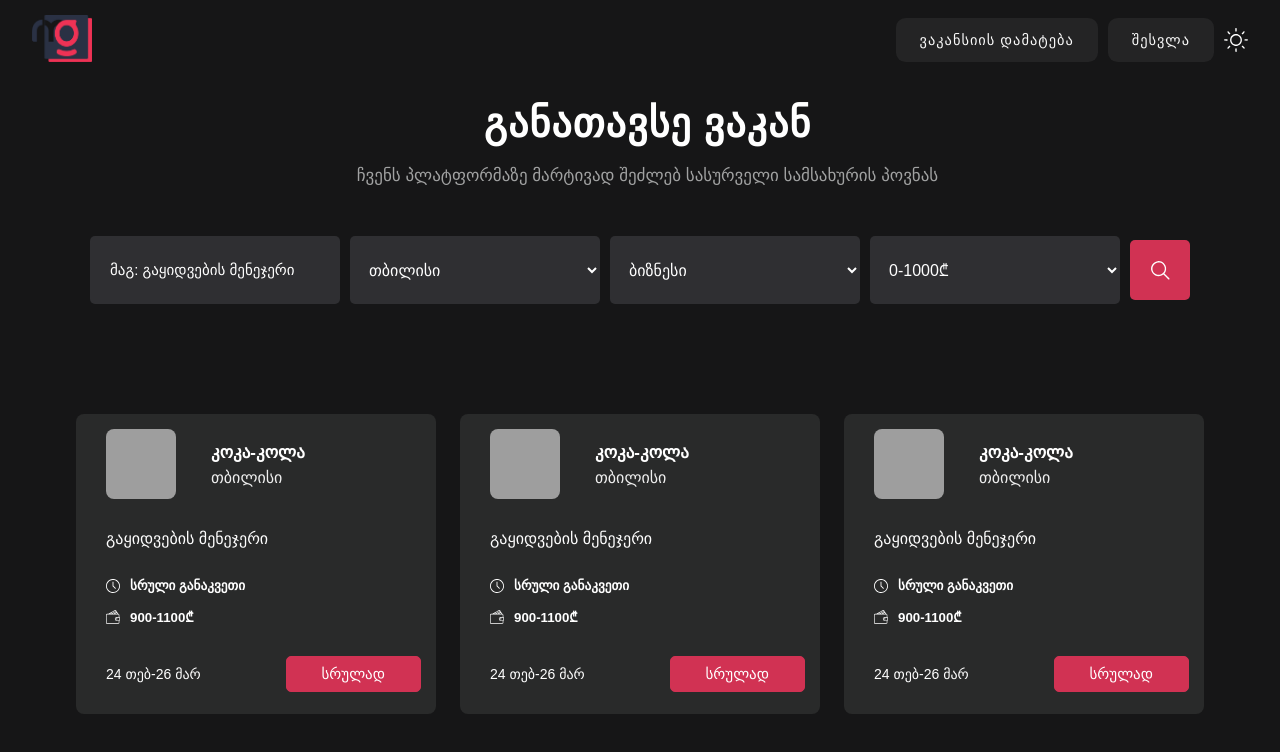
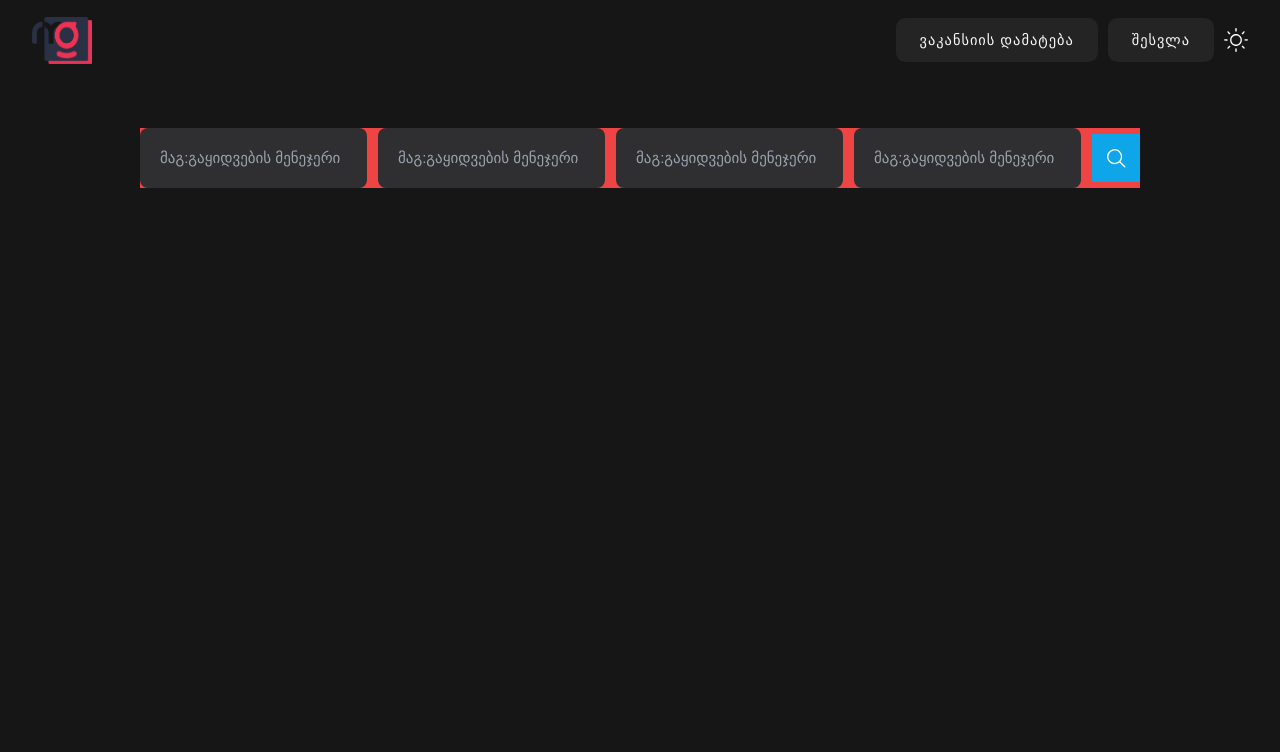
Before and after one commit to mchedlo14/mg, a React (Vite) app in the folder react/: page /jobs in a window 1280 px wide. Shown: the top 752 px of the page. Built offline with nearby package versions, Linux system fonts and the light colour scheme; no server answers; grey boxes are pictures that could not be loaded.

Commit message:
added tailwind cjs file

```diff
--- a/react/package.json
+++ b/react/package.json
@@ -35,6 +35,9 @@
     "@types/react": "^18.0.27",
     "@types/react-dom": "^18.0.10",
     "@vitejs/plugin-react": "^3.1.0",
+    "autoprefixer": "^10.4.13",
+    "postcss": "^8.4.21",
+    "tailwindcss": "^3.2.7",
     "vite": "^4.1.0"
   }
 }
--- /dev/null
+++ b/react/postcss.config.cjs
@@ -0,0 +1,6 @@
+module.exports = {
+  plugins: {
+    tailwindcss: {},
+    autoprefixer: {},
+  },
+}
--- a/react/src/App.jsx
+++ b/react/src/App.jsx
@@ -22,11 +22,12 @@
 import RegisterPage, { countryApi } from "./pages/register";
 import UserPage from "./pages/user";
 import TermsAndConditionsPage from "./pages/terms_conditions";
-import JobsForm from './components/jobsform/JobsForm'
+import JobsForm from "./components/jobsform/JobsForm";
 // Style
 import "./styles/main.scss";
 import UserLayout from "./components/layout/UserLayout";
 import JobDetail from "./pages/job_detail/JobDetail";
+import "./index.css";
 
 const router = createBrowserRouter(
     createRoutesFromElements(
@@ -59,7 +60,7 @@
             <Route path="jobdetail" element={<JobDetail />}/> */}
             <Route path="jobs" element={<Jobs />}></Route>
             <Route path="jobs/:id" element={<JobDetail />} />
-            <Route path="addjobs" element={<JobsForm />}/>
+            <Route path="addjobs" element={<JobsForm />} />
 
             {/* Footer */}
             <Route
--- a/react/src/components/jobsform/JobsForm.scss
+++ b/react/src/components/jobsform/JobsForm.scss
@@ -1,4 +1,4 @@
-section{
+section {
     width: 100%;
     .jobs-form-wrapper {
         max-width: 1400px;
@@ -6,14 +6,14 @@
         height: max-content;
         // min-height:100px;
         background-color: #262727;
-        box-shadow: 2px 2px 5px 4px rgba(41,42,42,0.38);
+        box-shadow: 2px 2px 5px 4px rgba(41, 42, 42, 0.38);
         border-radius: 6px;
         margin: 0 auto;
         margin-top: 200px;
         margin-bottom: 100px;
         display: flex;
         flex-direction: column;
-        .text-area-container{
+        .text-area-container {
             display: flex;
             flex-direction: column;
         }
@@ -61,11 +61,10 @@
                 padding: 20px;
                 gap: 1em;
 
-                div{
+                div {
                     display: flex;
                     justify-content: space-between;
                 }
-
 
                 @media (max-width: 1450px) {
                     flex-wrap: wrap;
@@ -73,7 +72,7 @@
                     height: auto;
                 }
 
-                button{
+                button {
                     margin-top: 30px;
                     padding: 12px 10px;
                     background-color: #ee3255;
@@ -83,7 +82,7 @@
                     border-radius: 4px;
                     cursor: pointer;
 
-                    &:hover{
+                    &:hover {
                         background-color: #fd234b;
                         transition: all 0.5s;
                     }
@@ -94,7 +93,7 @@
                     flex-direction: column;
                     margin-top: 15px;
 
-                    .error-sapn{
+                    .error-sapn {
                         color: #ee3255;
                         font-size: 12px;
                         padding-top: 5px;
@@ -120,7 +119,6 @@
                         @media (max-width: 1450px) {
                             width: 700px;
                         }
-
 
                         @media (max-width: 768px) {
                             width: 568px;
@@ -170,7 +168,6 @@
                             width: 700px;
                         }
 
-
                         @media (max-width: 768px) {
                             width: 568px;
                         }
@@ -193,19 +190,15 @@
 
                     .range-input {
                         width: 200px;
-
-
                     }
 
                     div {
                         display: flex;
                         gap: 5px;
 
-
                         @media (max-width: 1450px) {
                             width: 700px;
                         }
-
 
                         @media (max-width: 768px) {
                             width: 568px;
@@ -256,7 +249,6 @@
                             width: 700px;
                         }
 
-
                         @media (max-width: 768px) {
                             width: 568px;
                         }
@@ -280,14 +272,12 @@
                     .checkbox-container {
                         display: flex;
                         background-color: red;
-                        justify-content: start;
+                        justify-content: flex-start;
                     }
                 }
             }
         }
     }
-
-
 }
 
 ::-webkit-calendar-picker-indicator {
--- a/react/src/components/weather/Weather.scss
+++ b/react/src/components/weather/Weather.scss
@@ -16,7 +16,7 @@
         height: 40px;
         display: flex;
         align-items: center;
-        justify-content: start;
+        justify-content: flex-start;
 
         .celsius {
             color: #999;
--- /dev/null
+++ b/react/src/index.css
@@ -0,0 +1,3 @@
+@tailwind base;
+@tailwind components;
+@tailwind utilities;
--- a/react/src/pages/jobs/Jobs.jsx
+++ b/react/src/pages/jobs/Jobs.jsx
@@ -11,9 +11,20 @@
     const router = useNavigate()
 
     return (
-        <section className="jobs-wrapper">
+        <section className="w-75 mx-auto bg-yellow-400 mt-32">
+            {/* title container */}
+            <div className="w-75 h-3.75 bg-red-500 mx-auto flex items-center justify-between">
+                <input placeholder="მაგ:გაყიდვების მენეჯერი" className="w-54 h-3.75 rounded-lg outline-0 pl-5 bg-jobsInputBg text-white"/>
+                <input placeholder="მაგ:გაყიდვების მენეჯერი" className="w-54 h-3.75 rounded-lg outline-0 pl-5 bg-jobsInputBg text-white"/>
+                <input placeholder="მაგ:გაყიდვების მენეჯერი" className="w-54 h-3.75 rounded-lg outline-0 pl-5 bg-jobsInputBg text-white"/>
+                <input placeholder="მაგ:გაყიდვების მენეჯერი" className="w-54 h-3.75 rounded-lg outline-0 pl-5 bg-jobsInputBg text-white"/>
 
-            <div className="title-wrapper">
+                <div className="flex items-center justify-center bg-sky-500 w-12 h-12 cursor-pointer">
+                    <img src={searchIcon}/>
+                </div>
+            </div>
+
+            {/* <div className="title-wrapper">
                 <h3>
                     <Typewriter
                         words={[
@@ -27,136 +38,8 @@
                     ჩვენს პლატფორმაზე მარტივად შეძლებ სასურველი სამსახურის
                     პოვნას
                 </p>
-            </div>
+            </div> */}
 
-            <div className="jobs-search-wrapper">
-                <div className="jobs-search-first-box">
-                    <div>
-                        <input placeholder="მაგ: გაყიდვების მენეჯერი" />
-                    </div>
-                    <div>
-                        <select>
-                            <option disabled>აირჩიე ქალაქი</option>
-                            <option>თბილისი</option>
-                            <option>ქუთაისი</option>
-                        </select>
-                    </div>
-                </div>
-                <div className="jobs-search-second-box">
-                <div>
-                    <select>
-                        <option disabled>კატეგორია</option>
-                        <option>ბიზნესი</option>
-                        <option>უცხო ენები</option>
-                    </select>
-                </div>
-                <div>
-                    <select>
-                        <option disabled>ანაზღაურება</option>
-                        <option>0-1000₾</option>
-                        <option>1001-2000₾</option>
-                        <option>2001₾+</option>
-                    </select>
-                </div>
-                </div>
-                <div className="jobs-search-container">
-                    <img src={searchIcon} alt="search" />
-                </div>
-            </div>
-
-            <div className="jobs-list-wrapper">
-                <div className="jobs-list-container">
-                    <div className="job-card">
-                        <div className="card-title">
-                            <img src="https://www.epam.com/etc/designs/epam-core/images/common/logo.png" />
-                            <div>
-                                <h3>კოკა-კოლა</h3>
-                                <p>თბილისი</p>
-                            </div>
-                        </div>
-
-                        <h6>გაყიდვების მენეჯერი</h6>
-
-                        <div className="card-detail">
-                            <div>
-                                <img src={clockIcon} alt="clock icon" />
-                                <h5>სრული განაკვეთი</h5>
-                            </div>
-
-                            <div>
-                                <img src={walletIcon} alt="clock icon" />
-                                <h5>900-1100₾</h5>
-                            </div>
-                        </div>
-
-                        <div className="date-wrapper">
-                            <p>24 თებ-26 მარ</p>
-                            <button>სრულად</button>
-                        </div>
-                    </div>
-
-                    <div className="job-card">
-                        <div className="card-title">
-                            <img src="https://www.epam.com/etc/designs/epam-core/images/common/logo.png" />
-                            <div>
-                                <h3>კოკა-კოლა</h3>
-                                <p>თბილისი</p>
-                            </div>
-                        </div>
-
-                        <h6>გაყიდვების მენეჯერი</h6>
-
-                        <div className="card-detail">
-                            <div>
-                                <img src={clockIcon} alt="clock icon" />
-                                <h5>სრული განაკვეთი</h5>
-                            </div>
-
-                            <div>
-                                <img src={walletIcon} alt="clock icon" />
-                                <h5>900-1100₾</h5>
-                            </div>
-                        </div>
-
-                        <div className="date-wrapper">
-                            <p>24 თებ-26 მარ</p>
-                            <button onClick={() => router('jobdetail')}>სრულად</button>
-                        </div>
-                    </div>
-
-
-                    <div className="job-card">
-                        <div className="card-title">
-                            <img src="https://www.epam.com/etc/designs/epam-core/images/common/logo.png" />
-                            <div>
-                                <h3>კოკა-კოლა</h3>
-                                <p>თბილისი</p>
-                            </div>
-                        </div>
-
-                        <h6>გაყიდვების მენეჯერი</h6>
-
-                        <div className="card-detail">
-                            <div>
-                                <img src={clockIcon} alt="clock icon" />
-                                <h5>სრული განაკვეთი</h5>
-                            </div>
-
-                            <div>
-                                <img src={walletIcon} alt="clock icon" />
-                                <h5>900-1100₾</h5>
-                            </div>
-                        </div>
-
-                        <div className="date-wrapper">
-                            <p>24 თებ-26 მარ</p>
-                            <button>სრულად</button>
-                        </div>
-                    </div>
-
-
-                </div>
-            </div>
 
 
         </section>
--- a/react/src/pages/register/register.scss
+++ b/react/src/pages/register/register.scss
@@ -6,7 +6,7 @@
         // background-color: red;
         padding: 20px 15px;
         display: flex;
-        justify-content: end;
+        justify-content: flex-end;
         p {
             margin-right: 0.5em;
         }
@@ -30,7 +30,7 @@
             width: 50%;
             // background-color: gold;
             @include flexCenter(column);
-            justify-content: start;
+            justify-content: flex-start;
             @media (max-width: 1050px) {
                 width: 100%;
             }
--- a/react/src/styles/main.scss
+++ b/react/src/styles/main.scss
@@ -26,6 +26,7 @@
 @import "../components/user_sidebar/UserSidebar.scss";
 @import "../pages/job_detail/JobDetail.scss";
 
+
 ::-webkit-scrollbar {
     width: 10px;
 }
--- /dev/null
+++ b/react/tailwind.config.cjs
@@ -0,0 +1,20 @@
+/** @type {import('tailwindcss').Config} */
+module.exports = {
+  content: [
+    "./index.html",
+    "./src/**/*.{js,ts,jsx,tsx}",
+
+  ],
+  theme: {
+    extend: {
+      colors:{
+        'jobsInputBg':'rgb(47,47,50)'
+      },
+      spacing: {
+        '75': '1000px',
+        '3.75':'60px'
+      }
+    },
+  },
+  plugins: [],
+}
```
Also changed, not shown: 1 other file (tests, documents, lock files or other folders).
